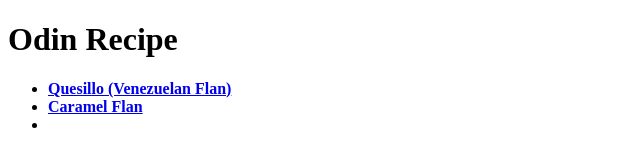
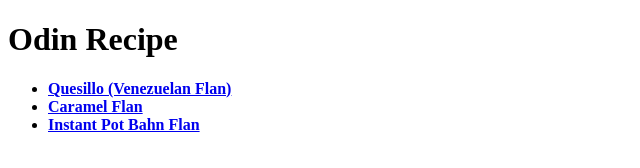
Before and after one commit to lmlecra/odin-recipes, a plain HTML site: page index.html in a window 1280 px wide. Shown: the whole page, without its empty margins (0-640 px from the left). Drawn offline with Linux system fonts and the light colour scheme.

Commit message:
Add bahn.html to index.html

```diff
--- a/index.html
+++ b/index.html
@@ -11,7 +11,7 @@
         <ul>
             <li><a href="./recipes/quesillo.html"><strong>Quesillo (Venezuelan Flan)</strong></a></li>
             <li><a href="./recipes/caramel.html"><strong>Caramel Flan</strong></a></li>
-            <li></li>
+            <li><a href="./recipes/bahn.html"><strong>Instant Pot Bahn Flan</strong></a></li>
         </ul>
         </body>
 </html>
```
